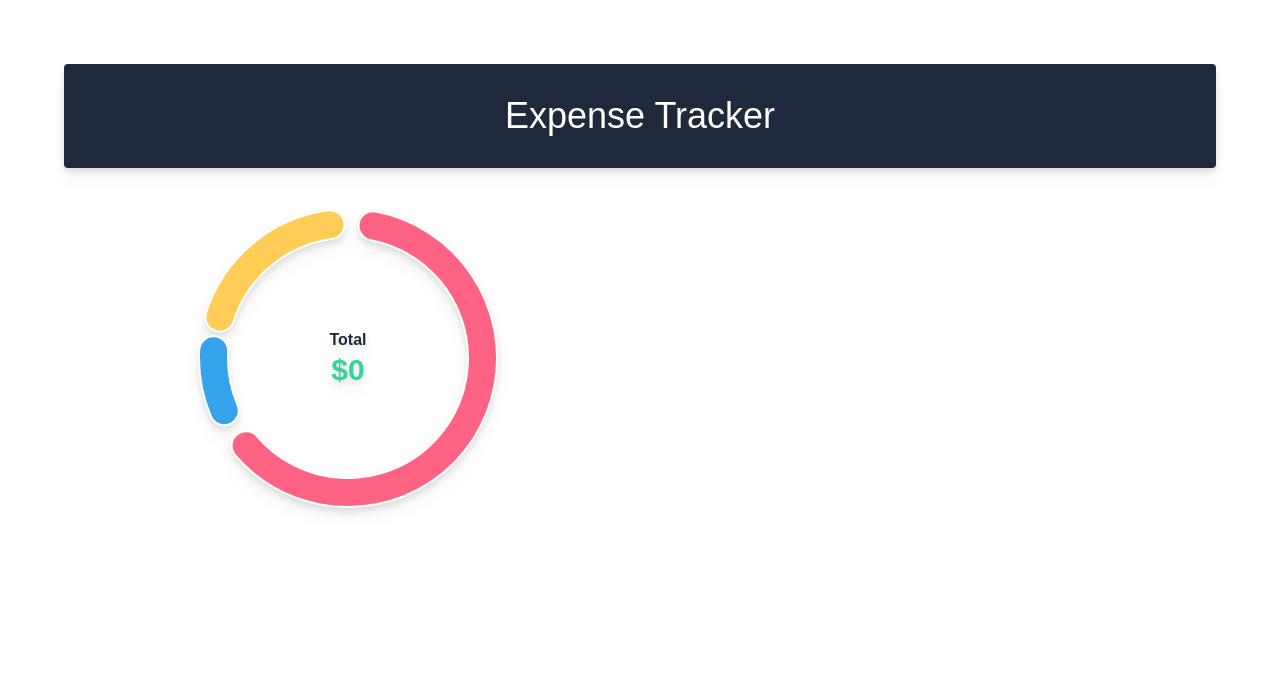
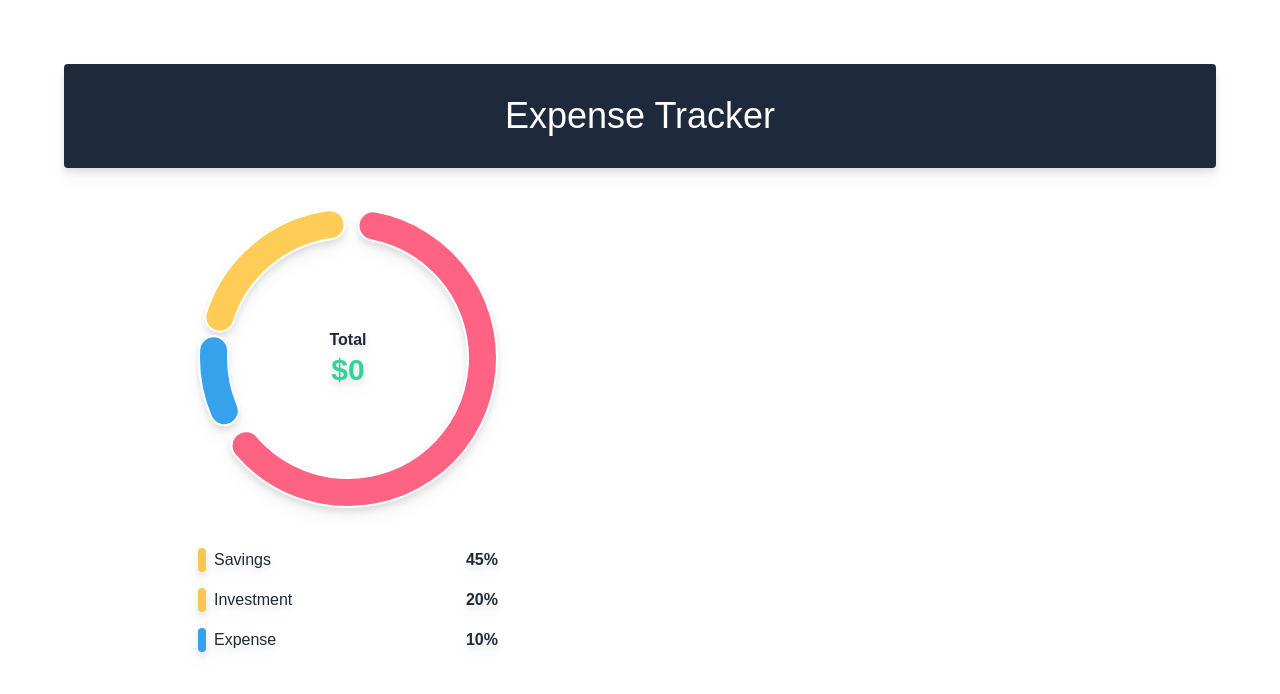
Before and after one commit to chethanBy/expense-tracker, a React (Create React App) app in the folder client/: page / in a window 1280 px wide. Shown: the top 694 px of the page. Built offline with nearby package versions, Linux system fonts and the light colour scheme.

Commit message:
fixed syntax

```diff
--- a/client/src/components/Graph.js
+++ b/client/src/components/Graph.js
@@ -1,6 +1,7 @@
 import React from "react";
 import { Doughnut } from "react-chartjs-2";
 import { Chart, ArcElement } from "chart.js";
+import Label from "./Label";
 
 Chart.register(ArcElement);
 
@@ -28,7 +29,7 @@ const config = {
 
 const Graph = () => {
   return (
-    <div className="flex justify-center max-w-xs mx-auto">
+    <div className="flex flex-col justify-center max-w-xs mx-auto">
       <div className="item">
         <div className="chart relative">
           <Doughnut {...config}></Doughnut>
@@ -38,7 +39,10 @@ const Graph = () => {
           </h3>
         </div>
       </div>
-      <div className="flex flex-col py-10 gap-4">{/* Labels */}</div>
+      <div className="flex flex-col py-10 gap-4">
+        {/* Labels */}
+        <Label></Label>
+      </div>
     </div>
   );
 };
--- /dev/null
+++ b/client/src/components/Label.js
@@ -0,0 +1,37 @@
+import React from "react";
+
+const obj = [
+  { type: "Savings", color: "#f9c74f", percent: 45 },
+  { type: "Investment", color: "#f9c74f", percent: 20 },
+  { type: "Expense", color: "rgb(54,162,235)", percent: 10 },
+];
+
+const Label = () => {
+  return (
+    <>
+      {obj.map((value, index) => {
+        return <LabelComponent key={index} data={value} />;
+      })}
+    </>
+  );
+};
+
+export default Label;
+
+const LabelComponent = ({ data }) => {
+  return (
+    <div className="labels flex justify-between">
+      <div className="flex gap-2">
+        <div
+          className="w-2 h-2 rounded py-3"
+          // using in a react component so camelcase
+          style={{ background: data.color ?? "#f9c74f" }}
+        ></div>
+        <h3>{data.type ?? ""}</h3>
+      </div>
+      <div className="flex gap-2">
+        <h3 className="font-bold">{data.percent}%</h3>
+      </div>
+    </div>
+  );
+};
```
